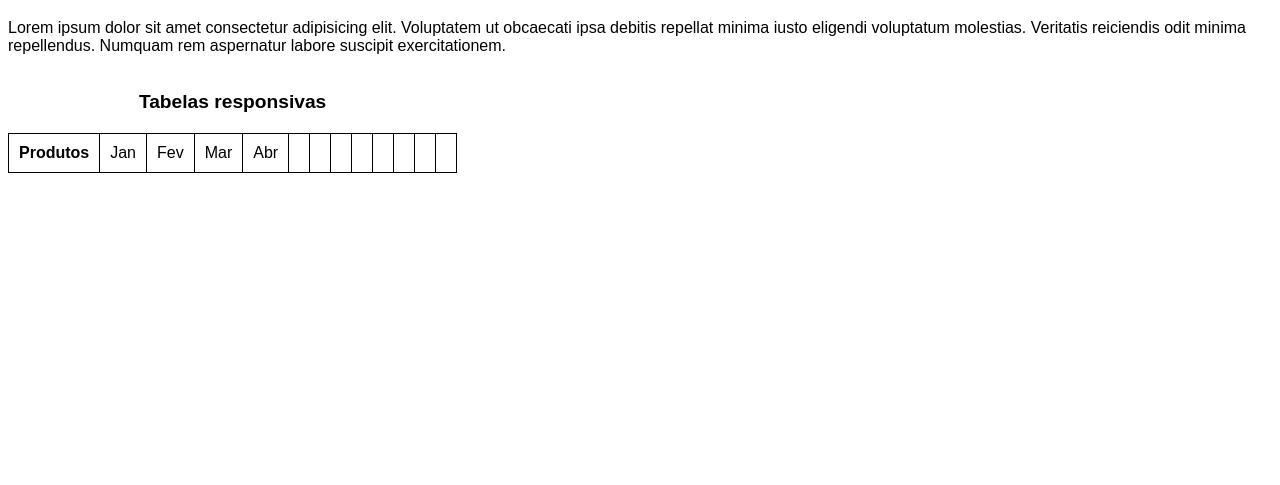
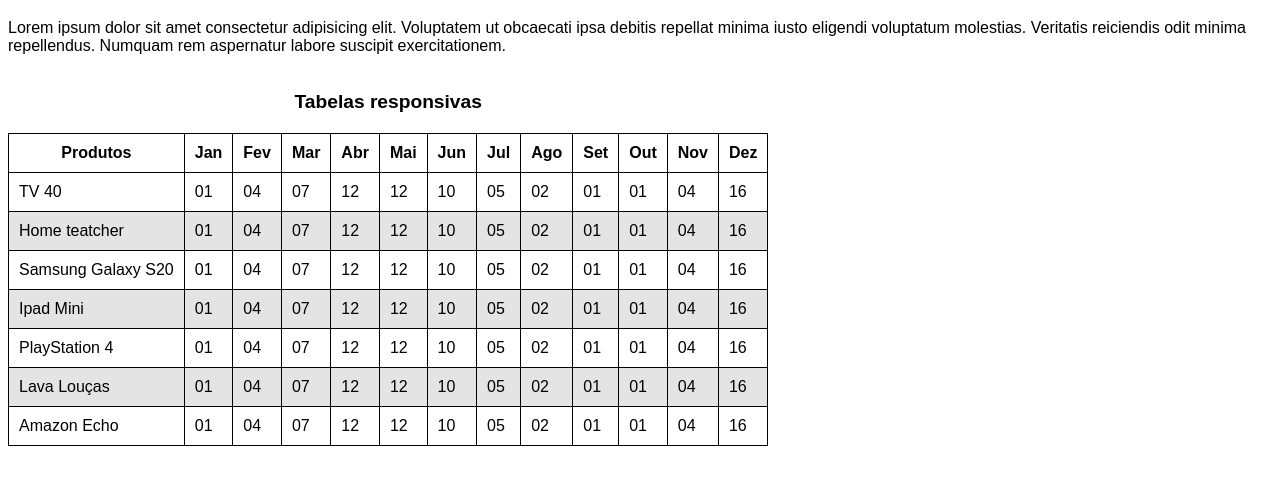
Before and after one commit to lucasbarretos/html-css, a plain HTML site: page exercicios/ex023/tabela006.html in a window 1280 px wide. Shown: the part 61-546 px from the top of the page. Drawn offline with Linux system fonts and the light colour scheme.

Commit message:
Finalizei tabela 006

```diff
--- a/exercicios/ex023/tabela006.html
+++ b/exercicios/ex023/tabela006.html
@@ -20,28 +20,145 @@
             border: 1px solid black;
             padding: 10px;
         }
+        tr:nth-child(2n){
+            background-color: rgb(228,228, 228)
+        }
+        div#container{
+            overflow-x: auto;
+        }
     </style>
 </head>
 <body>
     <h1>Tabelas em telas pequenas</h1>
     <p>Lorem ipsum dolor sit amet consectetur adipisicing elit. Voluptatem ut obcaecati ipsa debitis repellat minima iusto eligendi voluptatum molestias. Veritatis reiciendis odit minima repellendus. Numquam rem aspernatur labore suscipit exercitationem.</p>
+    <div id="container">
         <table>
             <caption>Tabelas responsivas</caption>
+            <thead>
                 <tr>
                     <th>Produtos</th>
-            <td>Jan</td>
-            <td>Fev</td>
-            <td>Mar</td>
-            <td>Abr</td>
-            <td></td>
-            <td></td>
-            <td></td>
-            <td></td>
-            <td></td>
-            <td></td>
-            <td></td>
-            <td></td>
+                    <th>Jan</th>
+                    <th>Fev</th>
+                    <th>Mar</th>
+                    <th>Abr</th>
+                    <th>Mai</th>
+                    <th>Jun</th>
+                    <th>Jul</th>
+                    <th>Ago</th>
+                    <th>Set</th>
+                    <th>Out</th>
+                    <th>Nov</th>
+                    <th>Dez</th>
                 </tr>
+            </thead>
+            <tbody>
+                <tr>
+                    <td>TV 40</td>
+                    <td>01</td>
+                    <td>04</td>
+                    <td>07</td>
+                    <td>12</td>
+                    <td>12</td>
+                    <td>10</td>
+                    <td>05</td>
+                    <td>02</td>
+                    <td>01</td>
+                    <td>01</td>
+                    <td>04</td>
+                    <td>16</td>
+                </tr>
+                <tr>
+                    <td>Home teatcher</td>
+                    <td>01</td>
+                    <td>04</td>
+                    <td>07</td>
+                    <td>12</td>
+                    <td>12</td>
+                    <td>10</td>
+                    <td>05</td>
+                    <td>02</td>
+                    <td>01</td>
+                    <td>01</td>
+                    <td>04</td>
+                    <td>16</td>
+                </tr>
+                <tr>
+                    <td>Samsung Galaxy S20</td>
+                    <td>01</td>
+                    <td>04</td>
+                    <td>07</td>
+                    <td>12</td>
+                    <td>12</td>
+                    <td>10</td>
+                    <td>05</td>
+                    <td>02</td>
+                    <td>01</td>
+                    <td>01</td>
+                    <td>04</td>
+                    <td>16</td>
+                </tr>
+                <tr>
+                    <td>Ipad Mini</td>
+                    <td>01</td>
+                    <td>04</td>
+                    <td>07</td>
+                    <td>12</td>
+                    <td>12</td>
+                    <td>10</td>
+                    <td>05</td>
+                    <td>02</td>
+                    <td>01</td>
+                    <td>01</td>
+                    <td>04</td>
+                    <td>16</td>
+                </tr>
+                <tr>
+                    <td>PlayStation 4</td>
+                    <td>01</td>
+                    <td>04</td>
+                    <td>07</td>
+                    <td>12</td>
+                    <td>12</td>
+                    <td>10</td>
+                    <td>05</td>
+                    <td>02</td>
+                    <td>01</td>
+                    <td>01</td>
+                    <td>04</td>
+                    <td>16</td>
+                </tr>
+                <tr>
+                    <td>Lava Louças</td>
+                    <td>01</td>
+                    <td>04</td>
+                    <td>07</td>
+                    <td>12</td>
+                    <td>12</td>
+                    <td>10</td>
+                    <td>05</td>
+                    <td>02</td>
+                    <td>01</td>
+                    <td>01</td>
+                    <td>04</td>
+                    <td>16</td>
+                </tr>
+                <tr>
+                    <td>Amazon Echo</td>
+                    <td>01</td>
+                    <td>04</td>
+                    <td>07</td>
+                    <td>12</td>
+                    <td>12</td>
+                    <td>10</td>
+                    <td>05</td>
+                    <td>02</td>
+                    <td>01</td>
+                    <td>01</td>
+                    <td>04</td>
+                    <td>16</td>
+                </tr>
+            </tbody>
         </table>
+    </div>
 </body>
 </html>
```
Lines whose indentation alone changed are shown as unchanged.
